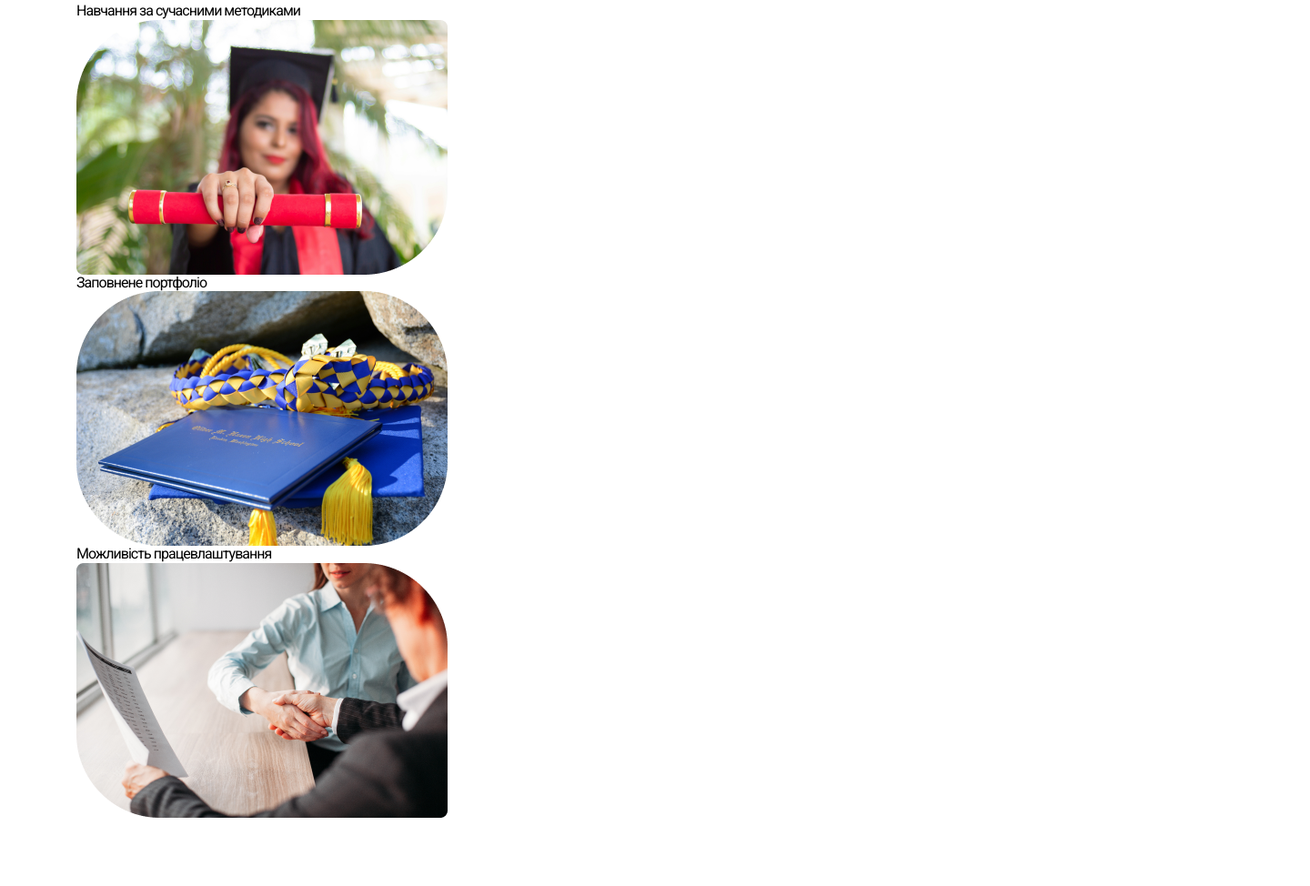
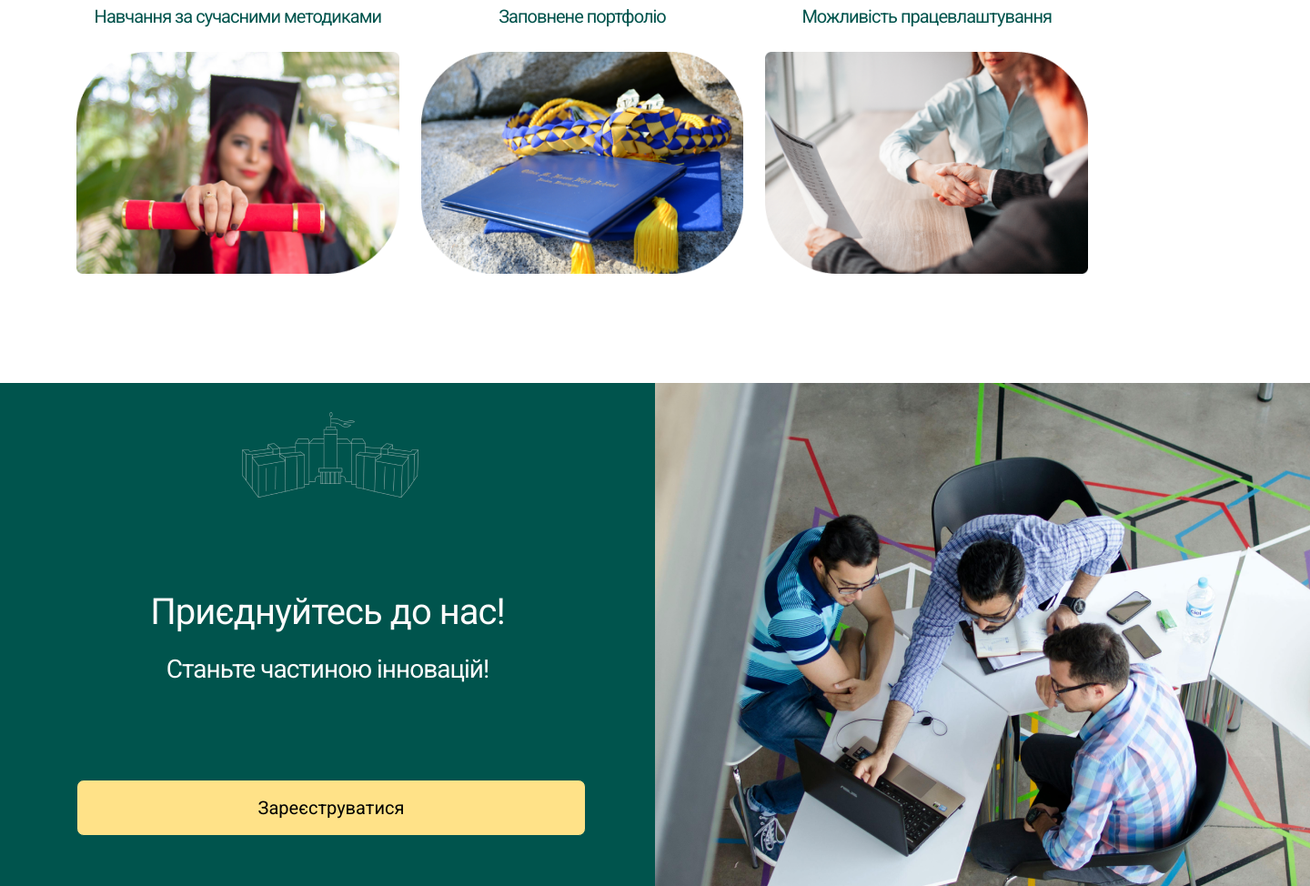
Before and after one commit to Nikolaus-B/ed-ua-landings, a website built with Vite: page student.html in a window 1280 px wide. Shown: the part 4286-5260 px from the top of the page at 91% size, 1440 px wide, since content can reach past the window. Built offline with nearby package versions, Linux system fonts and the light colour scheme.

Commit message:
finish student styles

```diff
--- a/src/css/student.css
+++ b/src/css/student.css
@@ -222,3 +222,71 @@
 
   text-align: center;
 }
+
+/** you will recive */
+
+.student-you-will-recive-list {
+  display: flex;
+  justify-content: center;
+  align-items: center;
+  gap: 24px;
+}
+
+.student-you-will-recive-text {
+  font-size: 20px;
+  font-weight: 400;
+  line-height: 150%;
+
+  margin-bottom: 24px;
+
+  text-align: center;
+
+  color: var(--green-color-300);
+}
+
+/** join us */
+
+.student-join-us-wrap {
+  display: flex;
+}
+
+.student-join-us-container {
+  width: 720px;
+  padding: 32px 84px;
+  background-color: var(--green-color-300);
+}
+
+.student-join-us-img {
+  margin: 0 176px 96px 176px;
+}
+
+.student-join-us-title {
+  font-size: 40px;
+  line-height: 150%;
+
+  margin-bottom: 12px;
+
+  text-align: center;
+
+  color: var(--white-color);
+}
+
+.student-join-us-subtitle {
+  font-size: 28px;
+  line-height: 150%;
+
+  text-align: center;
+
+  margin-bottom: 100px;
+
+  color: var(--white-color);
+}
+
+.student-join-us-btn {
+  width: 560px;
+  height: 62px;
+
+  font-size: 20px;
+  font-weight: 400;
+  line-height: 150%;
+}
--- a/student.html
+++ b/student.html
@@ -243,7 +243,6 @@
       </section>
       <section class="student-you-will-recive-section container">
         <h3 class="title">Ви отримаєте</h3>
-        <div class="student-you-will-recive-container">
         <ul class="student-you-will-recive-list">
           <li class="student-you-will-recive-item">
             <p class="student-you-will-recive-text">
@@ -274,16 +273,23 @@
             />
           </li>
         </ul>
-        </div>
       </section>
       <section class="container-no-paggings">
-        <div>
-          <img src="" alt="" class="student-join-us-img" />
+        <div class="student-join-us-wrap">
+          <div class="student-join-us-container">
+            <img
+              src="./teacher/join-us-building.png"
+              alt="building"
+              class="student-join-us-img"
+            />
             <h3 class="student-join-us-title">Приєднуйтесь до нас!</h3>
-          <h4 class="student-join-us-subtitle">Станьте частиною інновацій!</h4>
+            <h4 class="student-join-us-subtitle">
+              Станьте частиною інновацій!
+            </h4>
             <button class="student-join-us-btn btn">Зареєструватися</button>
           </div>
           <img src="./student/office-meeting.png" alt="office" />
+        </div>
       </section>
     </main>
     <footer class="footer">
```
Also changed, not shown: specialist.html (added, +9 -0 lines). Lines whose indentation alone changed are shown as unchanged.
